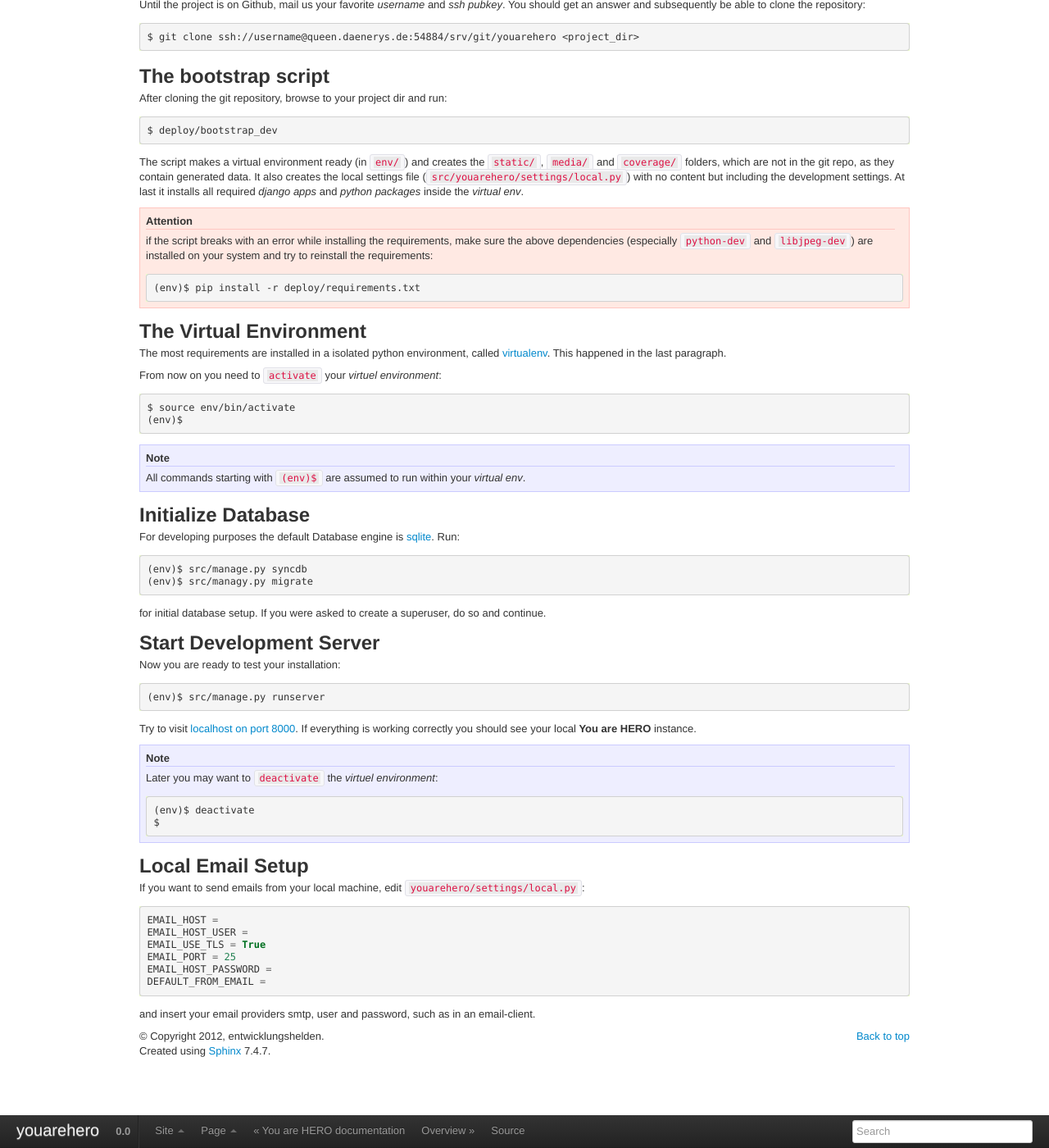
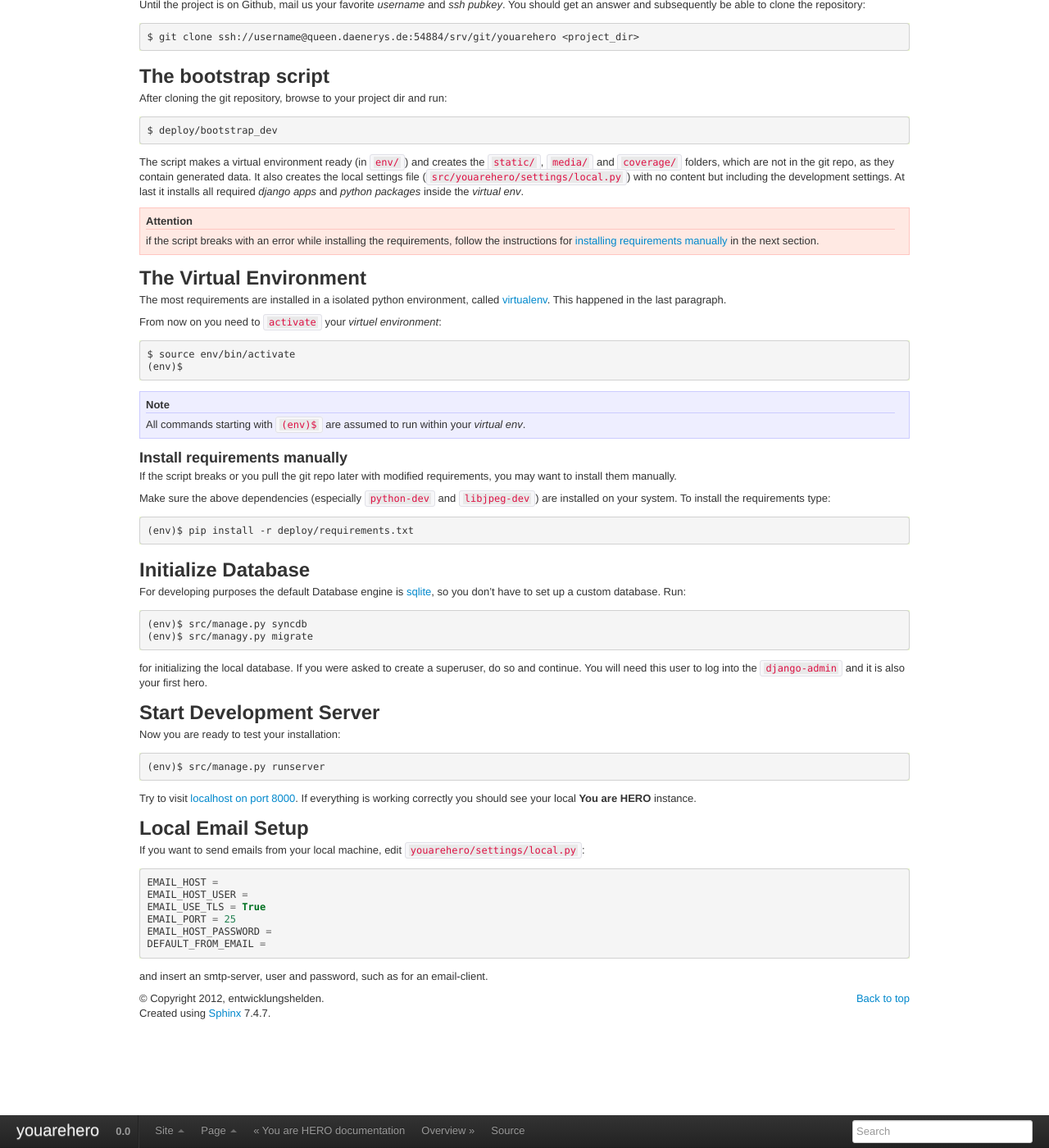
Before and after one commit to youarehero/youarehero, a Sphinx documentation site: the page built from docs/install.rst, in a window 1280 px wide and 1400 px high, scrolled down 473 px. Shown: the whole window at 82% size. Built offline with Sphinx 7.4.7, drawn with Linux system fonts in a browser that asks for light colours.

Commit message:
docs update4

```diff
--- a/docs/index.rst
+++ b/docs/index.rst
@@ -12,8 +12,7 @@ This is the developer documentation for
 web portal for real life quests with the objective to improve citizens' involvement.
 For more information read our `Blog <https://youarehero.net/blog/>`_.
 
-For briefly instructions on setting up a *local development environment* visit the :doc:`install`.
-
+For instructions on setting up a *local development environment* visit the :doc:`install`.
 
 Contents
 ========
--- a/docs/install.rst
+++ b/docs/install.rst
@@ -55,10 +55,9 @@ At last it installs all required
 
 .. ATTENTION::
    if the script breaks with an error while installing the requirements,
-   make sure the above dependencies (especially ``python-dev`` and ``libjpeg-dev``)
-   are installed on your system and try to reinstall the requirements::
+   follow the instructions for :ref:`installing requirements manually <install-requirements>`
+   in the next section.
 
-      (env)$ pip install -r deploy/requirements.txt
 
 The Virtual Environment
 =======================
@@ -74,15 +73,32 @@ From now on you need to ``activate`` your *virtuel environment*::
 .. NOTE::
    All commands starting with ``(env)$`` are assumed to run within your *virtual env*.
 
+.. _install-requirements:
+
+Install requirements manually
+-----------------------------
+
+If the script breaks or you pull the git repo later with modified requirements,
+you may want to install them manually.
+
+Make sure the above dependencies (especially ``python-dev`` and ``libjpeg-dev``)
+are installed on your system. To install the requirements type::
+
+  (env)$ pip install -r deploy/requirements.txt
+
+.. _virtualenv: <http://www.virtualenv.org>
+
 Initialize Database
 ===================
 
-For developing purposes the default Database engine is `sqlite <http://www.sqlite.org/docs.html>`_. Run::
+For developing purposes the default Database engine is `sqlite <http://www.sqlite.org/docs.html>`_,
+so you don't have to set up a custom database. Run::
 
     (env)$ src/manage.py syncdb
     (env)$ src/managy.py migrate
 
-for initial database setup. If you were asked to create a superuser, do so and continue.
+for initializing the local database. If you were asked to create a superuser, do so and continue.
+You will need this user to log into the ``django-admin`` and it is also your first hero.
 
 Start Development Server
 ========================
@@ -93,14 +109,6 @@ Now you are ready to test your installation::
 
 Try to visit `localhost on port 8000 <http://localhost:8000>`_. If everything is
 working correctly you should see your local **You are HERO** instance.
-
-.. NOTE::
-    Later you may want to ``deactivate`` the *virtuel environment*::
-
-        (env)$ deactivate
-        $
-
-.. _virtualenv: <http://www.virtualenv.org>
 
 Local Email Setup
 =================
@@ -114,4 +122,4 @@ If you want to send emails from your local machine, edit ``youarehero/settings/l
    EMAIL_HOST_PASSWORD =
    DEFAULT_FROM_EMAIL =
 
-and insert your email providers smtp, user and password, such as in an email-client.
+and insert an smtp-server, user and password, such as for an email-client.
--- a/docs/overview.rst
+++ b/docs/overview.rst
@@ -31,6 +31,8 @@ We use `south <http://south.readthedocs.org>`_ for database migrations.
 
       (env)$ src/managy.py migrate
 
+In the ``deploy/`` directory you find the ``bootstrap_dev`` script
+
 Tests
 =====
 
```
Also changed, not shown: 1 other file.
